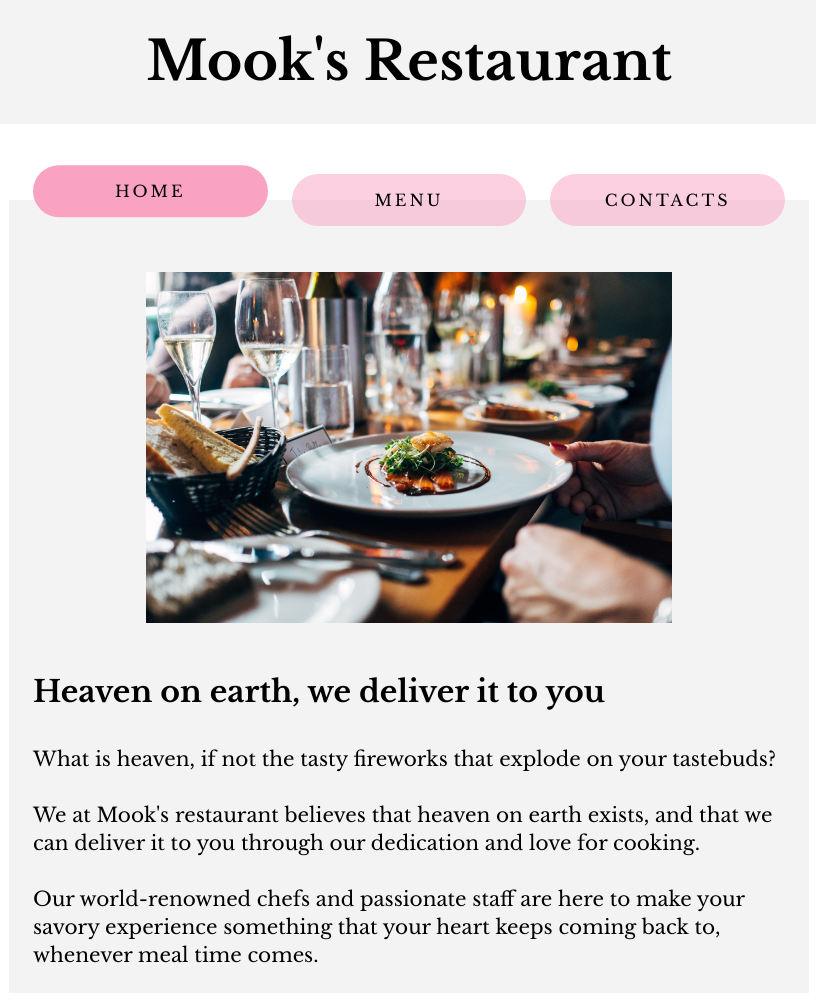
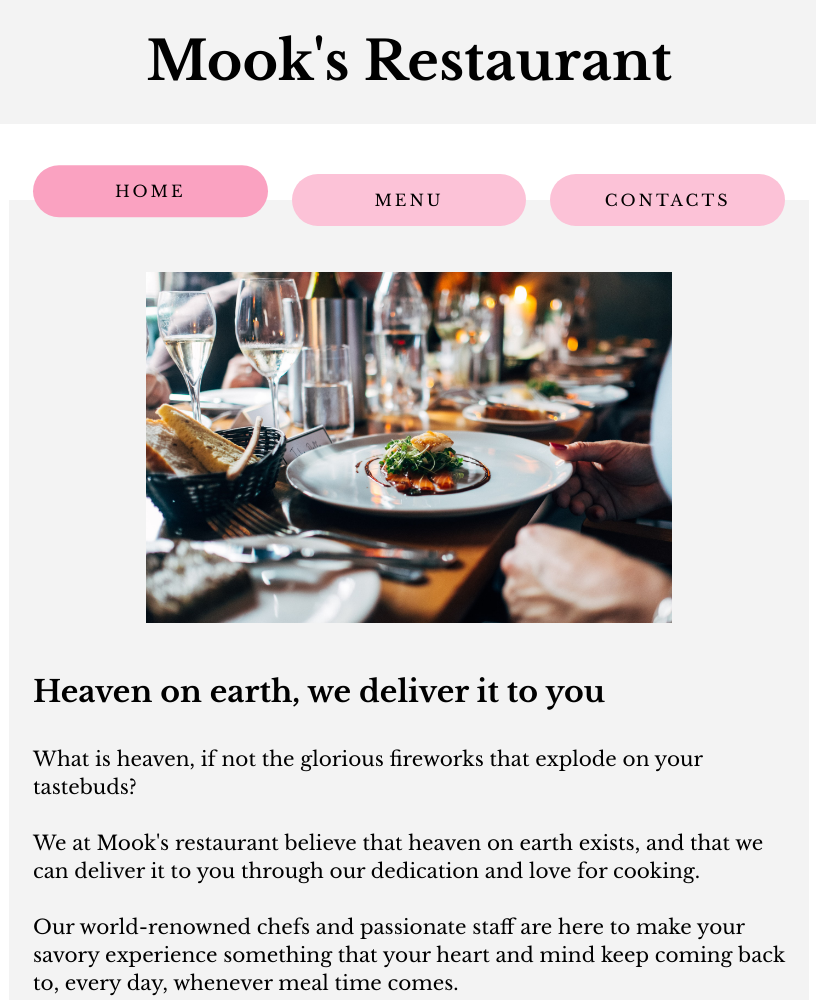
Before and after one commit to Youngmook-Lim/personal-project_restaurant-page, a website built with webpack: page dist/index.html in a window 1280 px wide. Shown: the whole page, without its empty margins (231-1047 px from the left). Built offline with nearby package versions, Linux system fonts and the light colour scheme.

Commit message:
Complete home portion of javascript

```diff
--- /dev/null
+++ b/src/home.js
@@ -0,0 +1,67 @@
+const mainView = function () {
+  const content = document.getElementById("content");
+
+  const nav = document.createElement("nav");
+  nav.classList.add("nav");
+  content.appendChild(nav);
+
+  const title = document.createElement("div");
+  title.classList.add("title");
+  nav.appendChild(title);
+
+  const titleContent = document.createElement("h1");
+  titleContent.textContent = "Mook's Restaurant";
+  title.appendChild(titleContent);
+
+  //////////
+
+  const main = document.createElement("main");
+  main.classList.add("main");
+  content.appendChild(main);
+
+  //////////
+
+  const tabs = document.createElement("div");
+  tabs.classList.add("tabs");
+  main.appendChild(tabs);
+
+  const homeBtn = document.createElement("button");
+  homeBtn.classList.add("btn", "tab__1", "tab__active");
+  homeBtn.textContent = "HOME";
+  tabs.appendChild(homeBtn);
+
+  const menuBtn = document.createElement("button");
+  menuBtn.classList.add("btn", "tab__2");
+  menuBtn.textContent = "MENU";
+  tabs.appendChild(menuBtn);
+
+  const contactsBtn = document.createElement("button");
+  contactsBtn.classList.add("btn", "tab__2");
+  contactsBtn.textContent = "CONTACTS";
+  tabs.appendChild(contactsBtn);
+
+  //////////
+
+  const contentHome = document.createElement("div");
+  contentHome.classList.add("content", "content--home");
+  main.appendChild(contentHome);
+
+  //////////
+
+  const homeImage = document.createElement("img");
+  homeImage.src = "../src/img/home-img.jpg";
+  homeImage.alt = "Dish served in restaurant";
+  homeImage.classList.add("main-img");
+  contentHome.appendChild(homeImage);
+
+  const h2 = document.createElement("h2");
+  h2.textContent = "Heaven on earth, we deliver it to you";
+  contentHome.appendChild(h2);
+
+  const description = document.createElement("p");
+  description.innerText =
+    "What is heaven, if not the glorious fireworks that explode on your tastebuds? \n \n We at Mook's restaurant believe that heaven on earth exists, and that we can deliver it to you through our dedication and love for cooking. \n \n Our world-renowned chefs and passionate staff are here to make your savory experience something that your heart and mind keep coming  back to, every day, whenever meal time comes.";
+  contentHome.appendChild(description);
+};
+
+export default mainView;
--- a/src/index.js
+++ b/src/index.js
@@ -1,3 +1,5 @@
 "use strict";
 
-console.log("Sup");
+import mainView from "./home";
+
+mainView();
--- a/webpack.config.js
+++ b/webpack.config.js
@@ -6,6 +6,7 @@ module.exports = {
     filename: "main.js",
     path: path.resolve(__dirname, "dist"),
   },
+  devtool: "inline-source-map",
   mode: "production",
   // watch: true,
 };
```
Also changed, not shown: dist/index.html, dist/main.js, dist/style.css, src/img/home-img.jpg (renamed from img/home-img.jpg).
